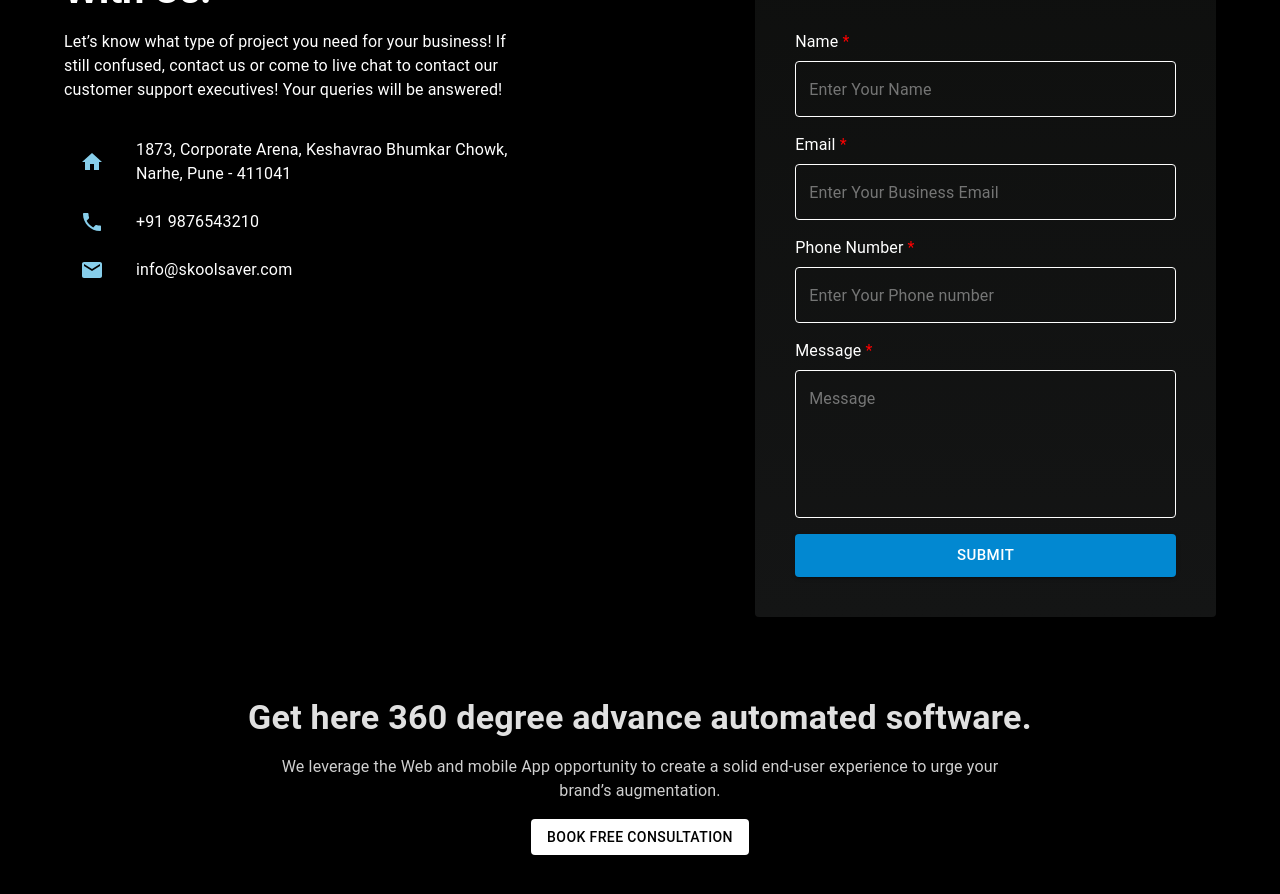
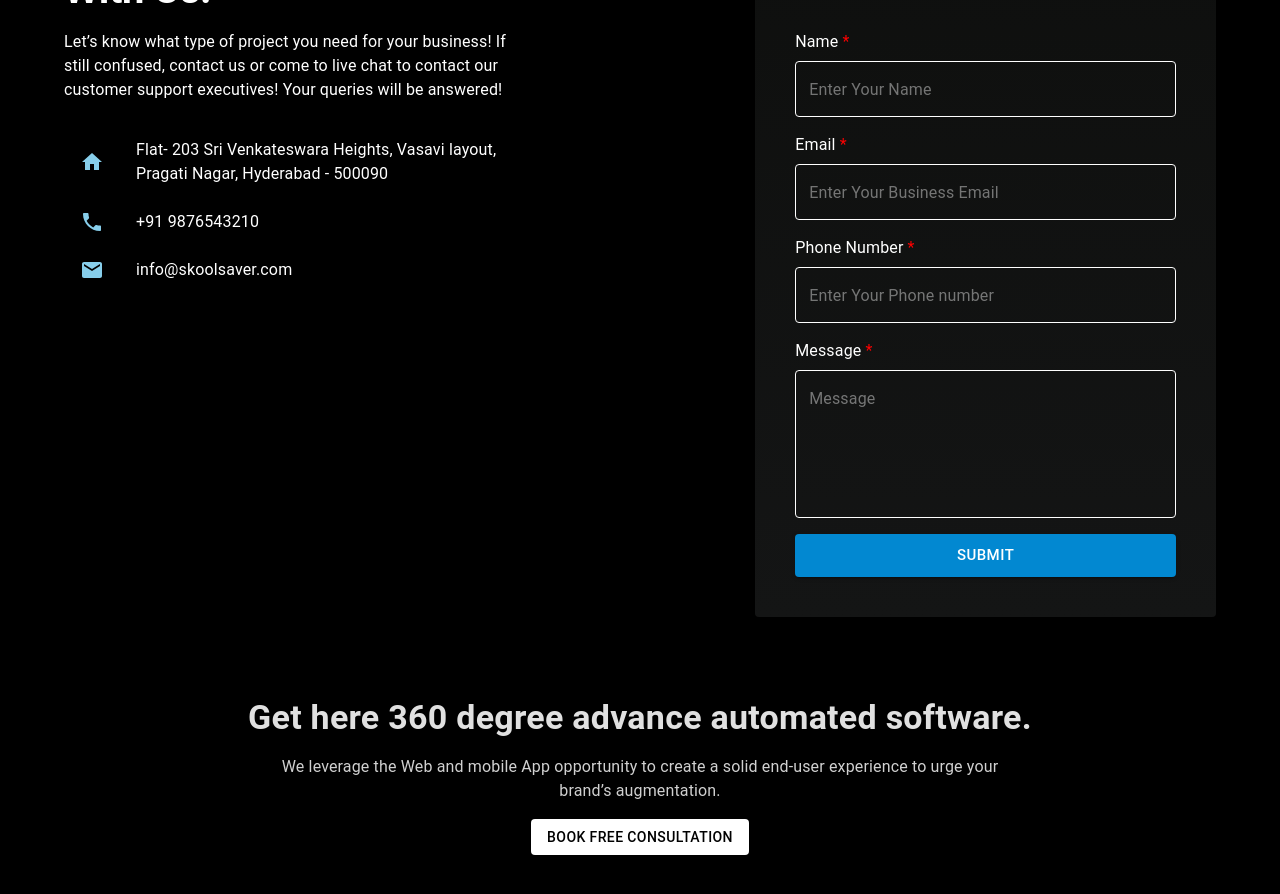
Before and after one commit to SkoolSaver/anuTechFronted, a Next.js app: page / in a window 1280 px wide. Shown: the part 4220-5114 px from the top of the page. Built offline with nearby package versions, Linux system fonts and the light colour scheme; no server answers.

Commit message:
update contactUS

```diff
--- a/app/sections/components/home-components/ContactUs.jsx
+++ b/app/sections/components/home-components/ContactUs.jsx
@@ -55,7 +55,7 @@ const ContactUs = () => {
                   <HomeIcon sx={{ color: "skyblue" }} />
                 </ListItemIcon>
                 <ListItemText
-                  primary="1873, Corporate Arena, Keshavrao Bhumkar Chowk, Narhe, Pune - 411041"
+                  primary="Flat- 203 Sri Venkateswara Heights, Vasavi layout, Pragati Nagar, Hyderabad - 500090"
                   primaryTypographyProps={{ color: "white" }}
                 />
               </ListItem>
@@ -67,7 +67,7 @@ const ContactUs = () => {
                 <ListItemText
                   primary={
                     <a
-                      href="tel:+919876543210"
+                      href="tel:+918309782214"
                       style={{ color: "white", textDecoration: "none" }}
                     >
                       +91 9876543210
@@ -84,7 +84,7 @@ const ContactUs = () => {
                 <ListItemText
                   primary={
                     <a
-                      href="mailto:info@skoolsaver.com"
+                      href="gopigollamandala9999@gmail.com"
                       style={{ color: "white", textDecoration: "none" }}
                     >
                       info@skoolsaver.com
```
